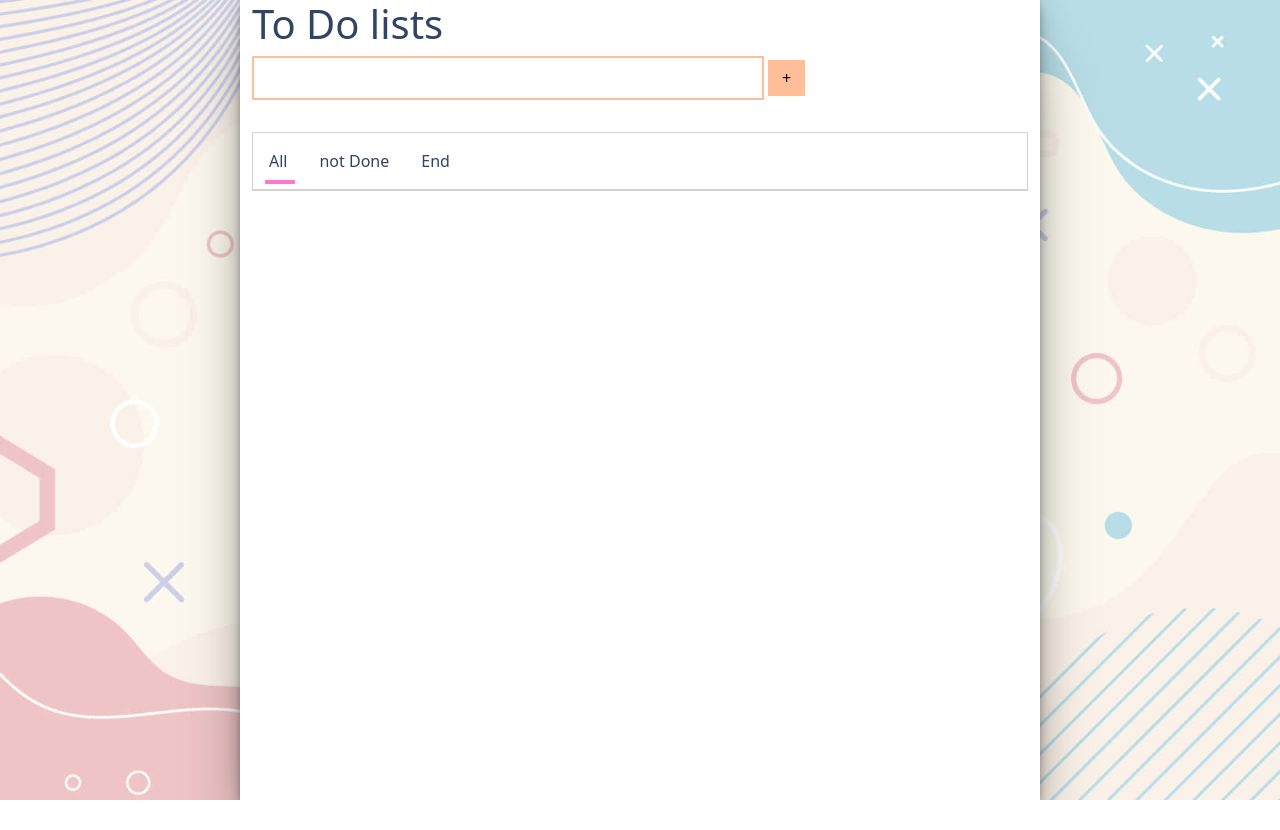
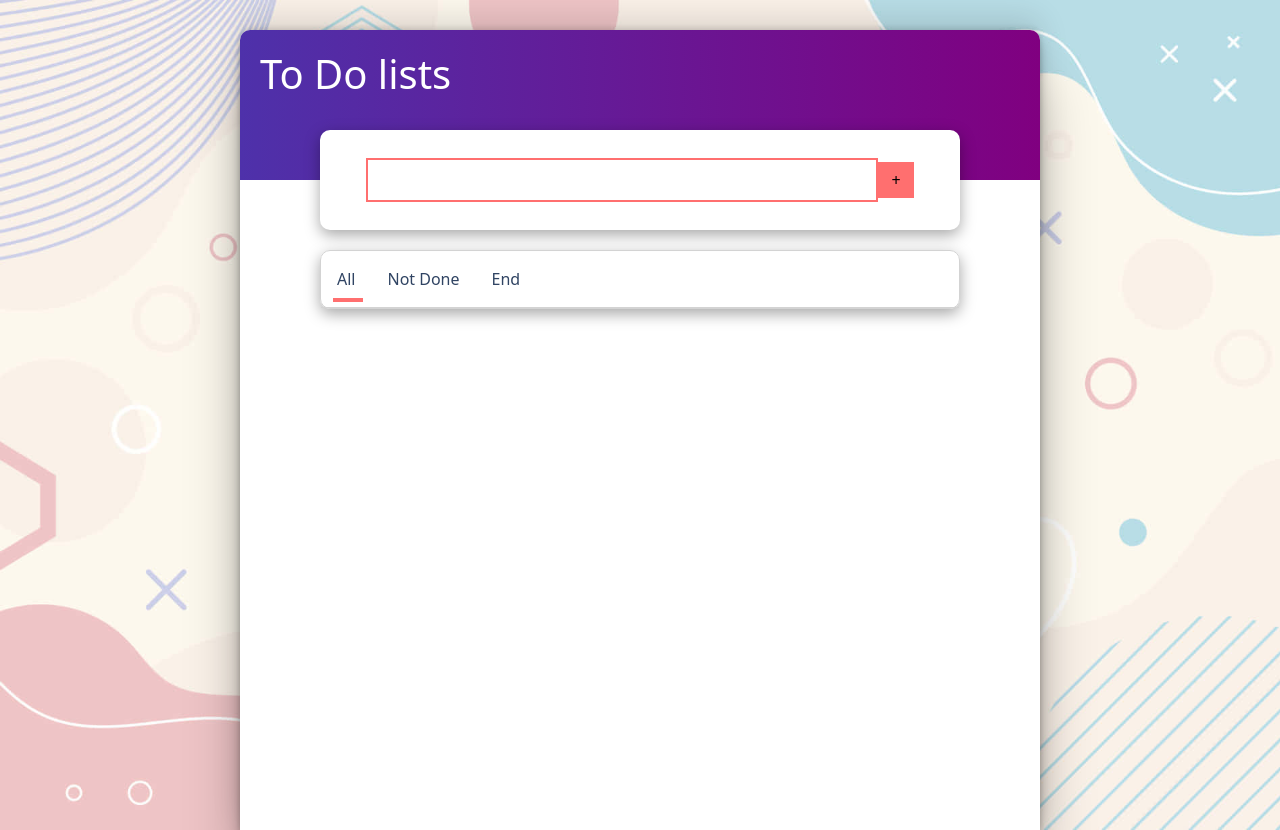
Before and after one commit to song2805/noona-to-do-list, a plain HTML site: page index.html in a window 1280 px wide. Before the commit the page ends 800 px from the top, so only its background shows below. Drawn offline with nearby package versions, Linux system fonts and the light colour scheme.

Commit message:
v 1.0 commit 07-03-2024

```diff
--- a/index.html
+++ b/index.html
@@ -11,8 +11,11 @@
 </head>
 
 <body>
-    <div class="container">
-        <h1>To Do lists</h1>
+    <div class="container container-set">
+        <div class="container main-title">
+            <h1>To Do lists</h1>
+        </div>
+
         <section class="input-area">
             <input id="task-input" type="text" >
             <button id="add-button">+</button>
@@ -25,7 +28,7 @@
                     All
                 </div>
                 <div id="ongoing">
-                    not Done
+                    Not Done
                 </div>
                 <div id="done">
                     End
--- a/main.js
+++ b/main.js
@@ -72,6 +72,7 @@ for(let i=1; i < tabsClick.length; i++) {
 function addTask() {
     console.log("clicked");
 
+
     let taskValue = taskInput.value;
     if (taskValue === "") return alert("할일을 입력해주세요");
 
@@ -120,11 +121,11 @@ function render() {
     for (let i = 0; i < list.length; i++) {
         if (list[i].isComplete == true) {
 
-            resultHTML += `<div class="task task-done">
-                                <span>
+            resultHTML += `<div class="row task task-done">
+                                <span class="col-md-9">
                                     ${list[i].taskContent}
                                 </span>
-                                <div class="button-box">
+                                <div class="col-md-3 button-box">
                                     <button onclick="toggleComplete('${list[i].id}')"><i class="fa-solid fa-rotate-left rotate-icon"></i></button>
                                     <button onclick="deleteTask('${list[i].id}')"><i class="fa-solid fa-trash delete-icon"></i></button>
                                 </div>
@@ -132,11 +133,11 @@ function render() {
         } else {
             //resultHTML = resultHTML +  은 아래와 같은 기능
             resultHTML +=
-                `<div class="task">
-                    <span>
+                `<div class="row task">
+                    <span class="col-md-9">
                         ${list[i].taskContent}
                     </span>
-                    <div class="button-box">
+                    <div class="col-md-3 button-box">
                         <button onclick="toggleComplete('${list[i].id}')"><i class="fa-solid fa-check check-icon"></i></button>
                         <button onclick="deleteTask('${list[i].id}')"><i class="fa-solid fa-trash delete-icon"></i></button>
                     </div>
--- a/style.css
+++ b/style.css
@@ -4,51 +4,91 @@ body {
     background-repeat: no-repeat;
     background-size: cover;
     color: #304463;
+    /* background-color: #F9F9F9 ; */
 }
 
-.container {
+.container-set {
+    position:relative;
     background-color: white;
     /* 100vh : 화면을 보는 만큼(100) 높이 */
     max-width: 800px;
     min-height: 100vh;
-
+    margin-top : 30px;
+    border-top-left-radius: 10px; /* 왼쪽 위 모서리를 둥글게 */
+    border-top-right-radius: 10px; /* 오른쪽 위 모서리를 둥글게 */
     box-shadow: rgba(0, 0, 0, 0.25) 0px 54px 55px, rgba(0, 0, 0, 0.12) 0px -12px 30px, rgba(0, 0, 0, 0.12) 0px 4px 6px, rgba(0, 0, 0, 0.17) 0px 12px 13px, rgba(0, 0, 0, 0.09) 0px -3px 5px;
+}
+.main-title {
+    color: white;
+    position: absolute;
+    left:0;
+    max-width: 100vw;
+    height: 150px;
+    padding: 20px;
+    margin-left: 0px;
+    margin-right: 0px;
+    border-top-left-radius: 10px; /* 왼쪽 위 모서리를 둥글게 */
+    border-top-right-radius: 10px; /* 오른쪽 위 모서리를 둥글게 */
+    background-color: #4E31AA ;
+    background: linear-gradient(to right, #4E31AA, #800080)
+}
+.main-title h1 {
+    text-align: -webkit-auto;
 }
 
 input {
-    border: 2px solid #FFBE98;
+    border: 2px solid #FF6F6F;
 
 }
 input:focus {
     outline: none;
     border: 3px solid #FFBE98;
 }
-.task-area {
-    border:1px solid lightgray;
-    margin-top: 2em;
-
-}
-
-.input-area {
-    width: 60vw;
-}
 
 #add-button {
     border: none;
-    background-color: #FFBE98;
+    background-color: #FF6F6F;
     width: 2.3em;
     height: 2.3em;
 }
-#task-input {
-    width: 40vw;
-    height: 5.5vh;
 
+
+
+.input-area {
+   display: flex;
+   justify-content: center;
+   align-items: center;
+    max-width: 50vw;
+    height: 100px;
+    border-radius: 10px;
+    position: relative;
+    /* top: 110px; */
+    left: 50%; /* 부모의 왼쪽 경계선에서 50% 위치 */
+    top: 50%; /* 부모의 상단 경계선에서 50% 위치 */
+    transform: translate(-50%, 100%); /* 자신의 크기만큼 반대 방향으로 이동 */
+    background-color: white;
+    box-shadow: rgba(0, 0, 0, 0.35) 0px 5px 15px;
+}
+.task-area {
+    border:1px solid lightgray;
+    max-width: 50vw;
+    border-radius: 10px;
+    position: relative;
+    margin-top: 120px;
+    left: 50%; /* 부모의 왼쪽 경계선에서 50% 위치 */
+    top: 50%; /* 부모의 상단 경계선에서 50% 위치 */
+    transform: translate(-50%, 0px); 자신의 크기만큼 반대 방향으로 이동
+    background-color: white;
+    box-shadow: rgba(0, 0, 0, 0.35) 0px 5px 15px;
 }
 .task-tabs {
     display: flex;
+
+    align-items: center;
     border-bottom:1px solid lightgray;
     /* position: relative를 부모인 task-tabs에게 줘야, under-line의 absolute의 기준 점이 된다 (Position: relative must be given to the parent task-tabs to become the absolute reference point of the under-line) */
     position: relative;
+    max-width: 50vw;
 }
 
 .task-tabs div {
@@ -56,15 +96,23 @@ input:focus {
      /* 커서를 손모양(pointer)로 설정하기 */
     cursor:pointer;
 }
+
+
+#task-input {
+    width: 40vw;
+    height: 5.5vh;
+
+}
+
 /* I made with an id style because I am going to use a lot of the javascript */
 #under-line {
     height: 4px;
-    background-color: #FF76CE;
+    background-color: #FF6F6F;
     position: absolute;
     width: 30px;
-    left: 12px;
+    left:12px;
     bottom:5px;
-    padding:0px;
+    padding:0;
     transition:0.5s;
 }
 .task {
@@ -77,23 +125,29 @@ input:focus {
     padding-left: 10px;
     padding-right: 0px;
     border-bottom: 1px solid lightgray;
+    margin-left: 1px;
+}
+.task span {
+   padding-top: 1em;
+   padding-bottom: 1em;
 }
 
 .button-box {
     display: flex;
+    justify-content: flex-end;
     background-color: white;
 }
 .button-box button {
-    height: 100%;
+    max-height: 100vh;
     border: none;
-    width: 5em;
+    /* width: 3em; */
     margin: 0;
     background-color: white;
     transition: 0.5s;
 }
 .task button {
     margin: 0;
-    text-align: center;
+    /* text-align: center; */
     border: none;
     padding: 1em;
     background: none;
@@ -126,7 +180,7 @@ input:focus {
 .task-done {
     /* 텍스트가운데에 줄을 그어주는 값 : line-through */
     text-decoration: line-through;
-    background-color: lightgray;
+    background-color: #F0EBE3;
     transition: 0.5s;
 
 }
```
